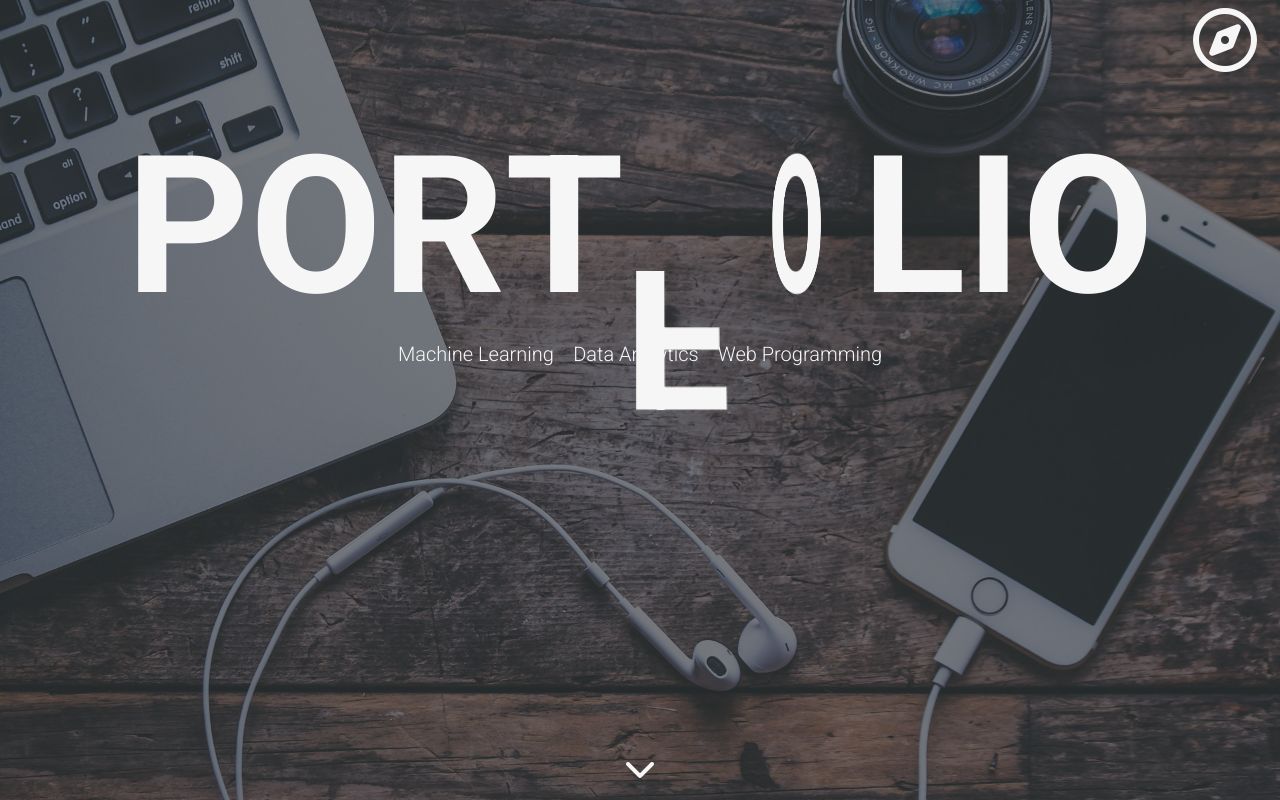
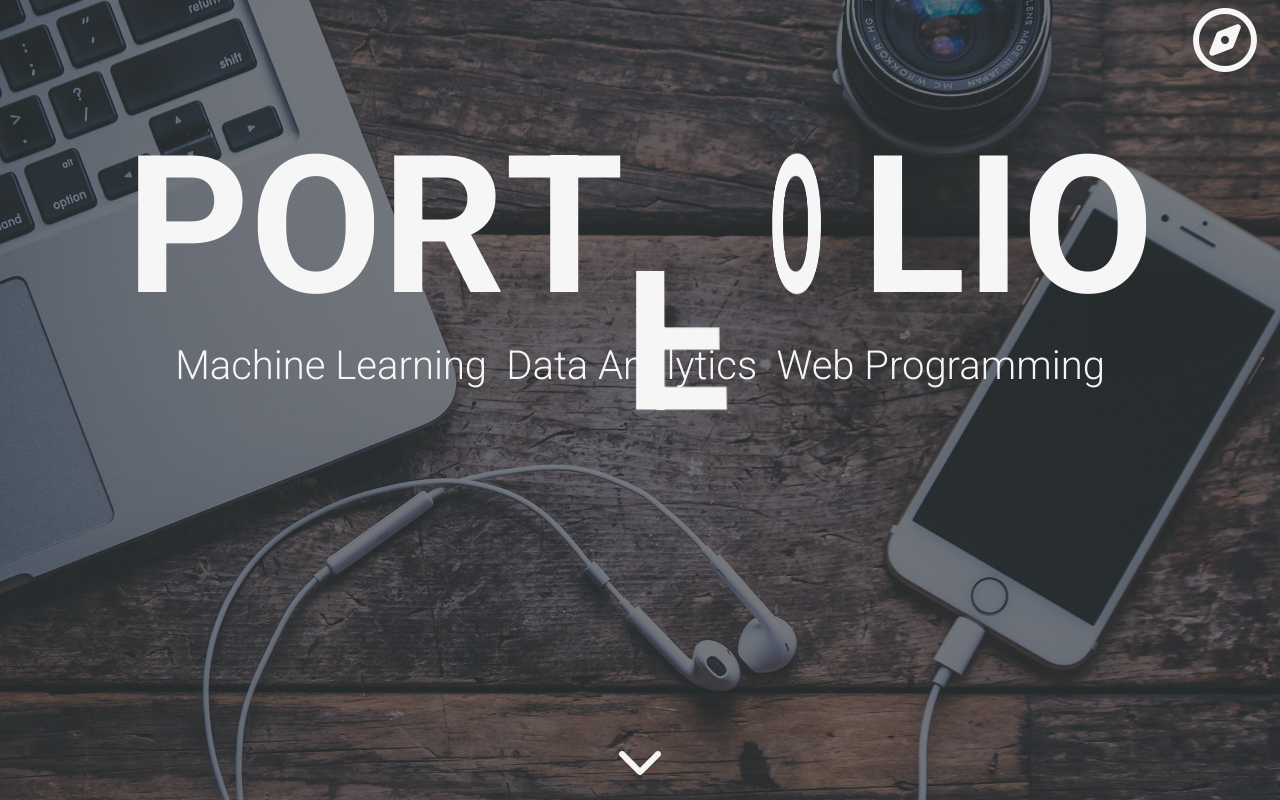
Before and after one commit to hsairanen/hsairanen.github.io, a website: page index.html in a window 1280 px wide. Drawn offline with Linux system fonts and the light colour scheme.

Commit message:
The size of the arrow icon and the size of the section links increased

```diff
--- a/scss/_mobile.scss
+++ b/scss/_mobile.scss
@@ -105,6 +105,10 @@ section {
     }
 
   .topics{
+    &-nav {
+      font-size: 4vh;
+    }
+
     &-item {
       padding: 0.3rem;
     }
@@ -204,7 +208,7 @@ section {
     &-nav {
     flex-direction: column;
     margin-top: 2rem;
-    font-size: 18px;
+    font-size: 4vh;
     }
 
     &-item {
--- a/scss/main.scss
+++ b/scss/main.scss
@@ -82,6 +82,7 @@ section {
     justify-content: center;
     margin-top: auto;
     margin-bottom: 1rem;
+    font-size: 3vh;
 
       a {
         color: $text-color;
@@ -160,7 +161,7 @@ section {
   &-nav {
   display: flex;
   justify-content: center;
-  font-size: 20px;
+  font-size: 5vh;
   list-style: none;
   }
 
```
Also changed, not shown: dist/css/main.css.
